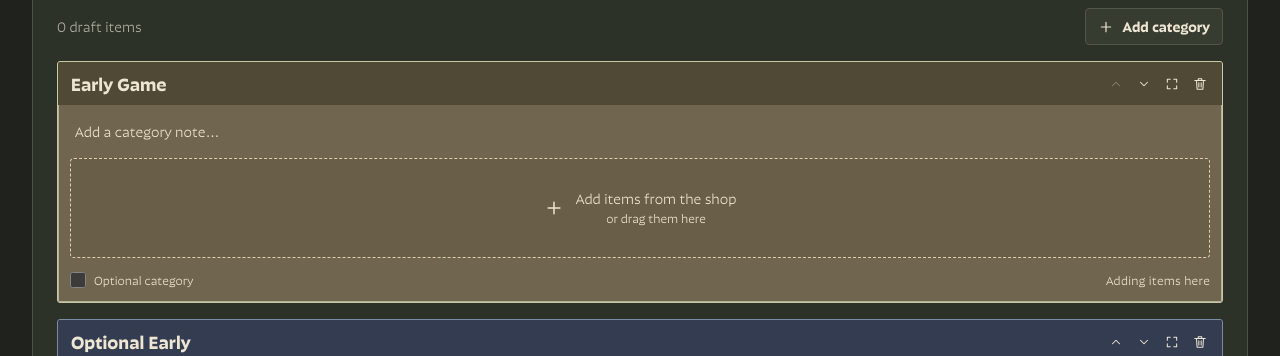
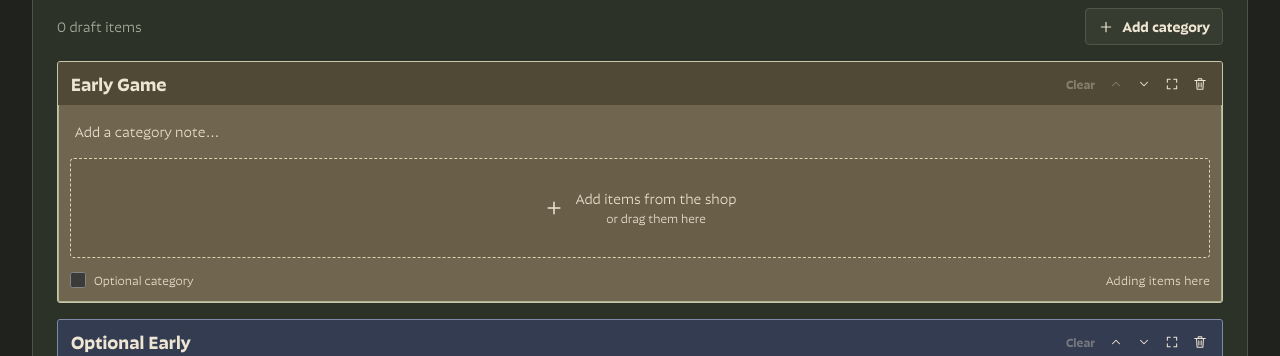
Before and after one commit to Silver-e/Deadlock-Build-Maker, a React (Vite) app: page / in a window 1280 px wide. Shown: the part 444-800 px from the top of the page. Built offline with nearby package versions, Linux system fonts and the light colour scheme.

Commit message:
Add undoable clear items button to categories

```diff
--- a/src/main.jsx
+++ b/src/main.jsx
@@ -631,6 +631,15 @@ function App() {
                       }
                     />
                     <div className="category-tools">
+                      <button
+                        className="icon-button category-clear"
+                        disabled={!c.items.length}
+                        aria-label={`Clear all items from ${c.name}`}
+                        title="Clear all items (can be undone)"
+                        onClick={() => editCategory(c.id, { items: [] })}
+                      >
+                        Clear
+                      </button>
                       <button
                         className="icon-button"
                         disabled={ci === 0}
--- a/src/style.css
+++ b/src/style.css
@@ -354,6 +354,10 @@ main {
   min-width: 20px;
   min-height: 24px;
 }
+.category-tools .category-clear {
+  padding: 2px 6px;
+  font-size: 12px;
+}
 .category-description {
   width: 100%;
   background: transparent;
```
Also changed, not shown: tests/clear-category.mjs (added, +74 -0 lines).
